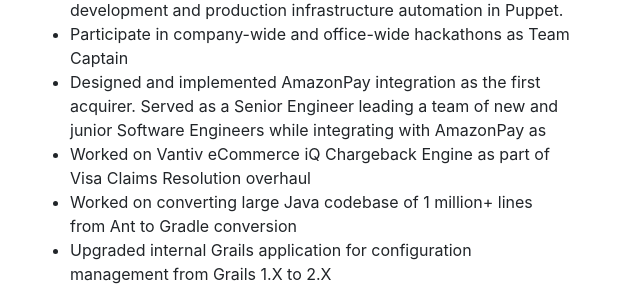
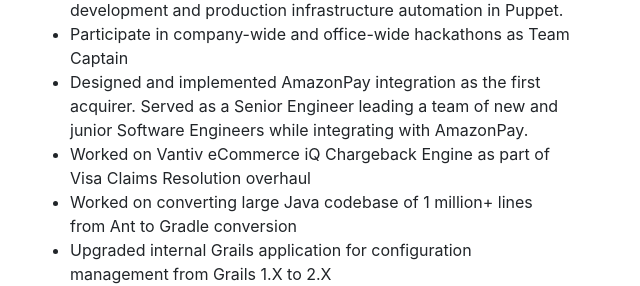
Before and after one commit to robertsmieja/robertsmieja.com, a Gatsby site: page /resume in a window 1280 px wide. Shown: the part 520-806 px from the top of the page, 625-1265 px from the left. Built offline with nearby package versions, Linux system fonts and the light colour scheme; Gatsby itself is replaced by a stand-in of ours.

Commit message:
Fix typo

```diff
--- a/src/components/resume/experience.tsx
+++ b/src/components/resume/experience.tsx
@@ -27,7 +27,7 @@
           <li>
             Designed and implemented AmazonPay integration as the first
             acquirer. Served as a Senior Engineer leading a team of new and
-            junior Software Engineers while integrating with AmazonPay as
+            junior Software Engineers while integrating with AmazonPay.
           </li>
           <li>
             Worked on Vantiv eCommerce iQ Chargeback Engine as part of Visa
```
